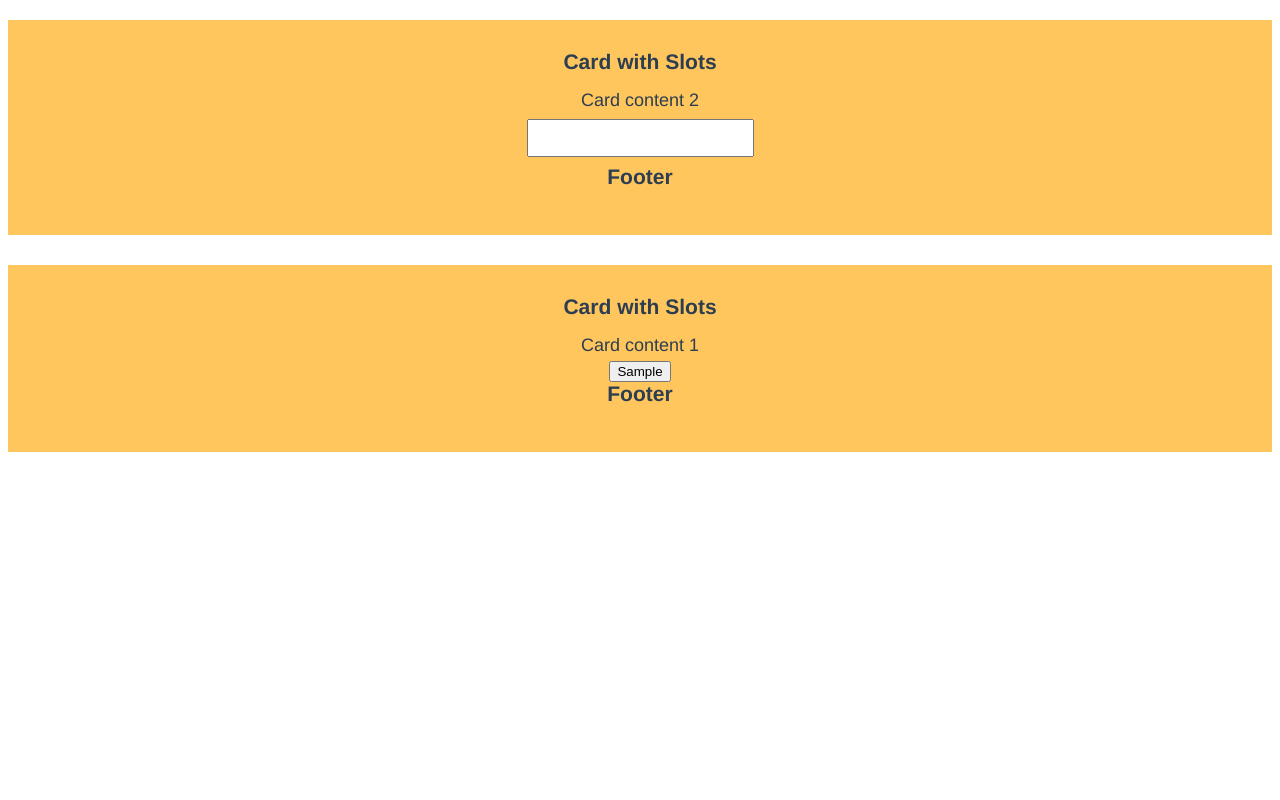
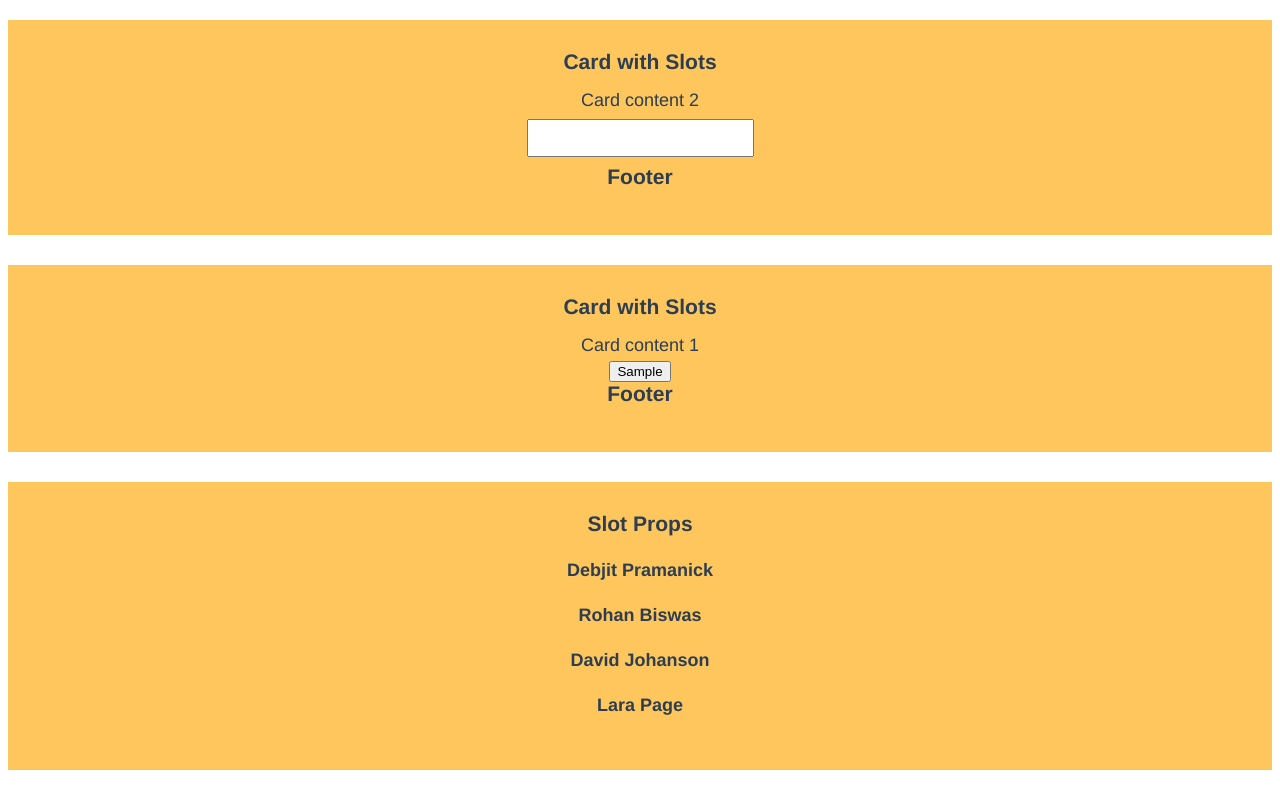
Before and after one commit to DebjitPramanick/Practice-Vue, a Vue app in the folder firstapp/: page / in a window 1280 px wide. Shown: the part 3031-3831 px from the top of the page. Before the commit the page ends 3513 px from the top, so only its background shows below. Built offline with nearby package versions, Linux system fonts and the light colour scheme.

Commit message:
Slot props

```diff
--- a/firstapp/src/App.vue
+++ b/firstapp/src/App.vue
@@ -87,6 +87,11 @@
         <h3>Footer</h3>
       </template>
     </Card>
+    <NameList>
+      <template v-slot:default="slotProps">
+        {{slotProps.first}} {{slotProps.last}}
+      </template>
+    </NameList>
 
   </div>
 </template>
@@ -102,6 +107,7 @@ import ProvideInject from './components/ProvideInject.vue'
 import ComponentEvents from "./components/ComponentEvents.vue"
 import InputModel from "./components/InputModel.vue"
 import Card from "./slots/Card.vue"
+import NameList from "./slots/NameList.vue"
 
 export default {
   name: 'App',
@@ -114,7 +120,8 @@ export default {
     ProvideInject,
     ComponentEvents,
     InputModel,
-    Card
+    Card,
+    NameList
   },
   data(){
     return {
--- /dev/null
+++ b/firstapp/src/slots/NameList.vue
@@ -0,0 +1,28 @@
+<template>
+    <div class="container">
+        <h3>Slot Props</h3>
+        <h4 v-for="name in names" :key="name.first">
+            <slot :first="name.first" :last="name.last"></slot>
+        </h4>
+    </div>
+</template>
+
+<script>
+    export default {
+        name: "NameList",
+        data(){
+            return{
+                names: [
+                    {first: "Debjit", last: "Pramanick"},
+                    {first: "Rohan", last: "Biswas"},
+                    {first: "David", last: "Johanson"},
+                    {first: "Lara", last: "Page"},
+                ]
+            }
+        }
+    }
+</script>
+
+<style scoped>
+
+</style>
```
